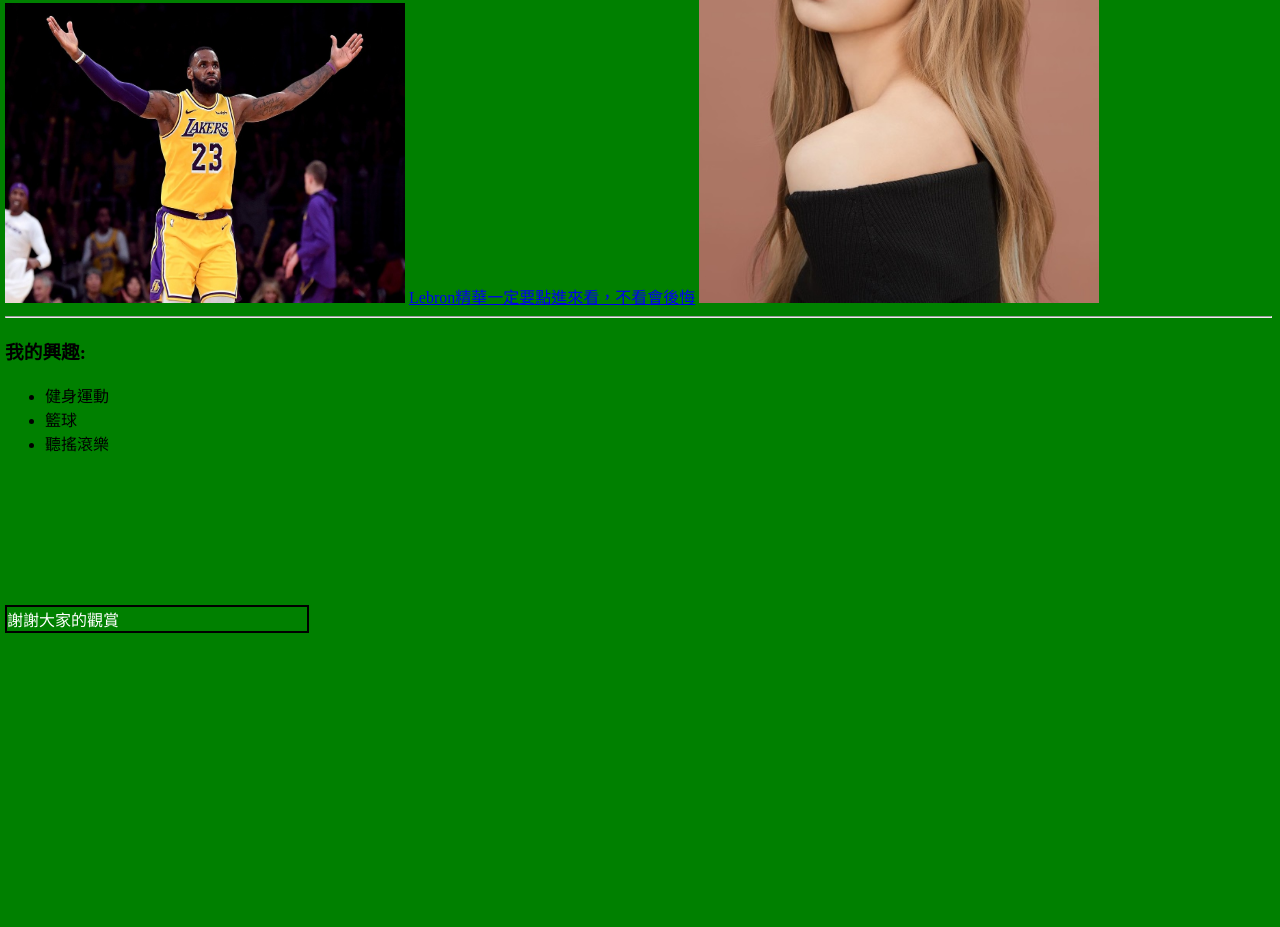
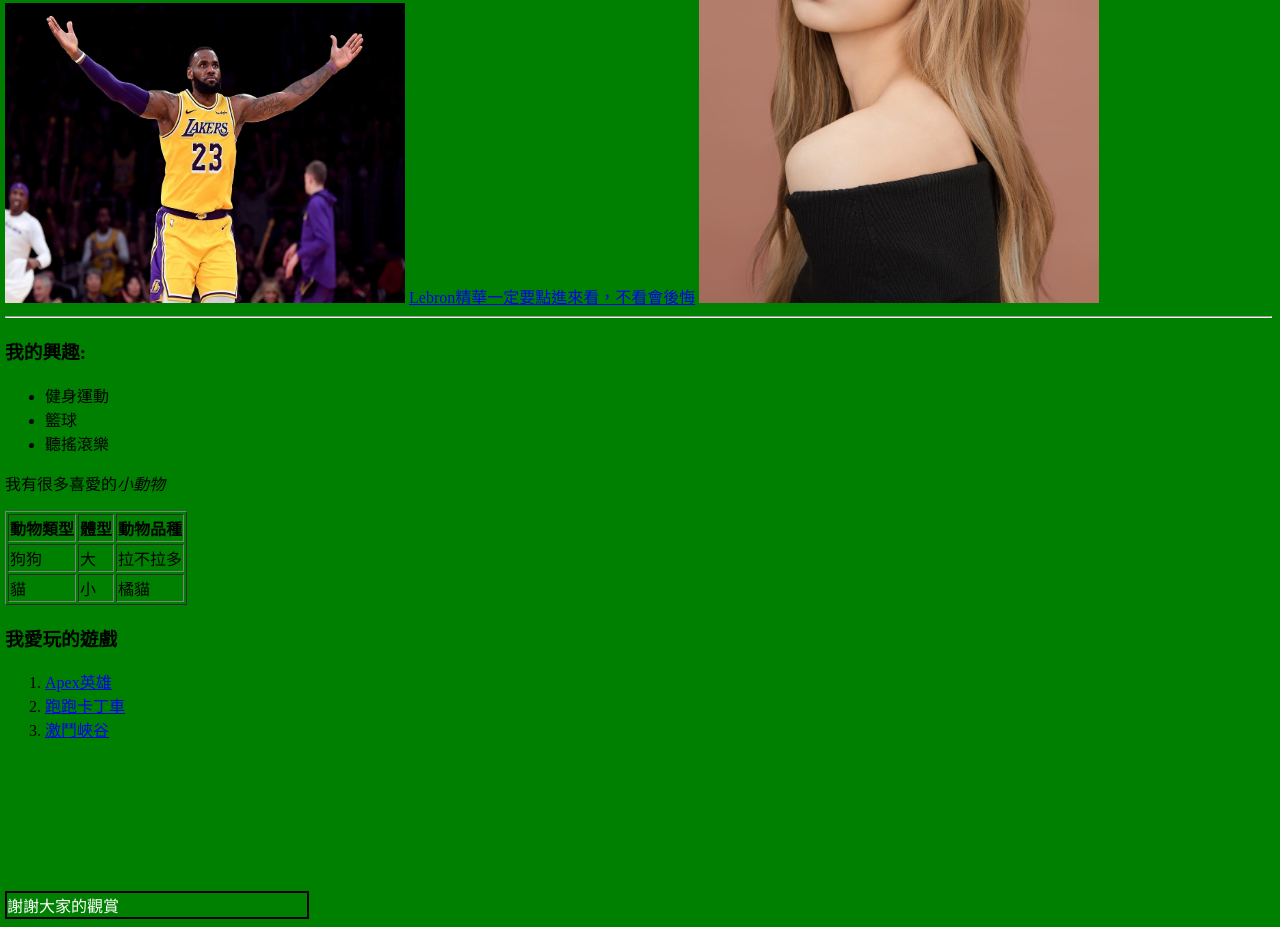
Before and after one commit to kylelee26/test, a plain HTML site: page hw1.htm in a window 1280 px wide. Shown: the part 261-1188 px from the top of the page. Before the commit the page ends 902 px from the top, so only its background shows below. Drawn offline with Linux system fonts and the light colour scheme.

Commit message:
fourthcommit

```diff
--- a/hw1.htm
+++ b/hw1.htm
@@ -20,7 +20,25 @@
 		<li>籃球</li>
 		<li>聽搖滾樂</li>
 	</ul>
-	<div style="color:white;margin-top:150px;border:2px solid black;width: 300px ">謝謝大家的觀賞</div>
+	<p>我有很多喜愛的<em>小動物</em></p>
+	<table border="1">
+		<thead>
+			<tr><th>動物類型</th><th>體型</th><th>動物品種</th></tr>
+		</thead>
+			<tr><td>狗狗</td><td>大</td><td>拉不拉多</td></tr>
+			<tr><td>貓</td><td>小</td><td>橘貓</td></tr>
+	</table>
+	<h3>我愛玩的遊戲</h3>
+	<ol start="1">
+		<li><a href="https://www.youtube.com/watch?v=7b1Iz-PCOAs" target="blank">Apex英雄</a></li>
+		<li><a href="https://www.youtube.com/watch?v=GMIdx8_VZPc" target="blank">跑跑卡丁車</a></li>
+		<li><a href="https://www.youtube.com/watch?v=wVF4mF9q5IU" target="blank">激鬥峽谷</a></li>
+	</ol>
+	<footer>
+		<div style="color:white;margin-top:150px;border:2px solid black;width: 300px ">謝謝大家的觀賞</div>
+	</footer>
+
+
 </body>
 
 </html>
--- a/style.css
+++ b/style.css
@@ -2,6 +2,8 @@
 content{
 	margin-left: auto;
 	margin-right: auto;
+	margin-top: auto;
+	margin-bottom: auto;
 }
 body{
 	margin-top: 0px;
```
